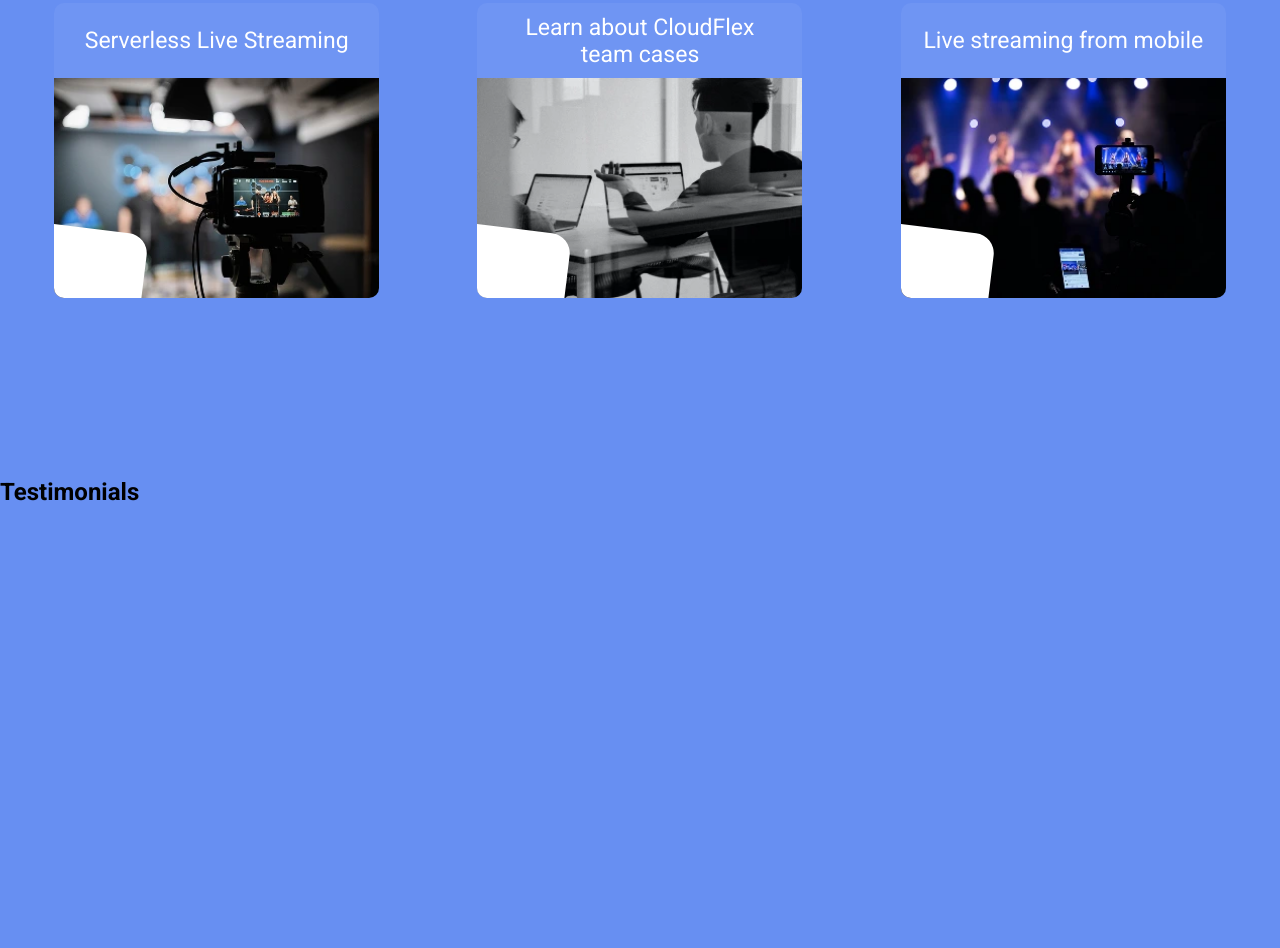
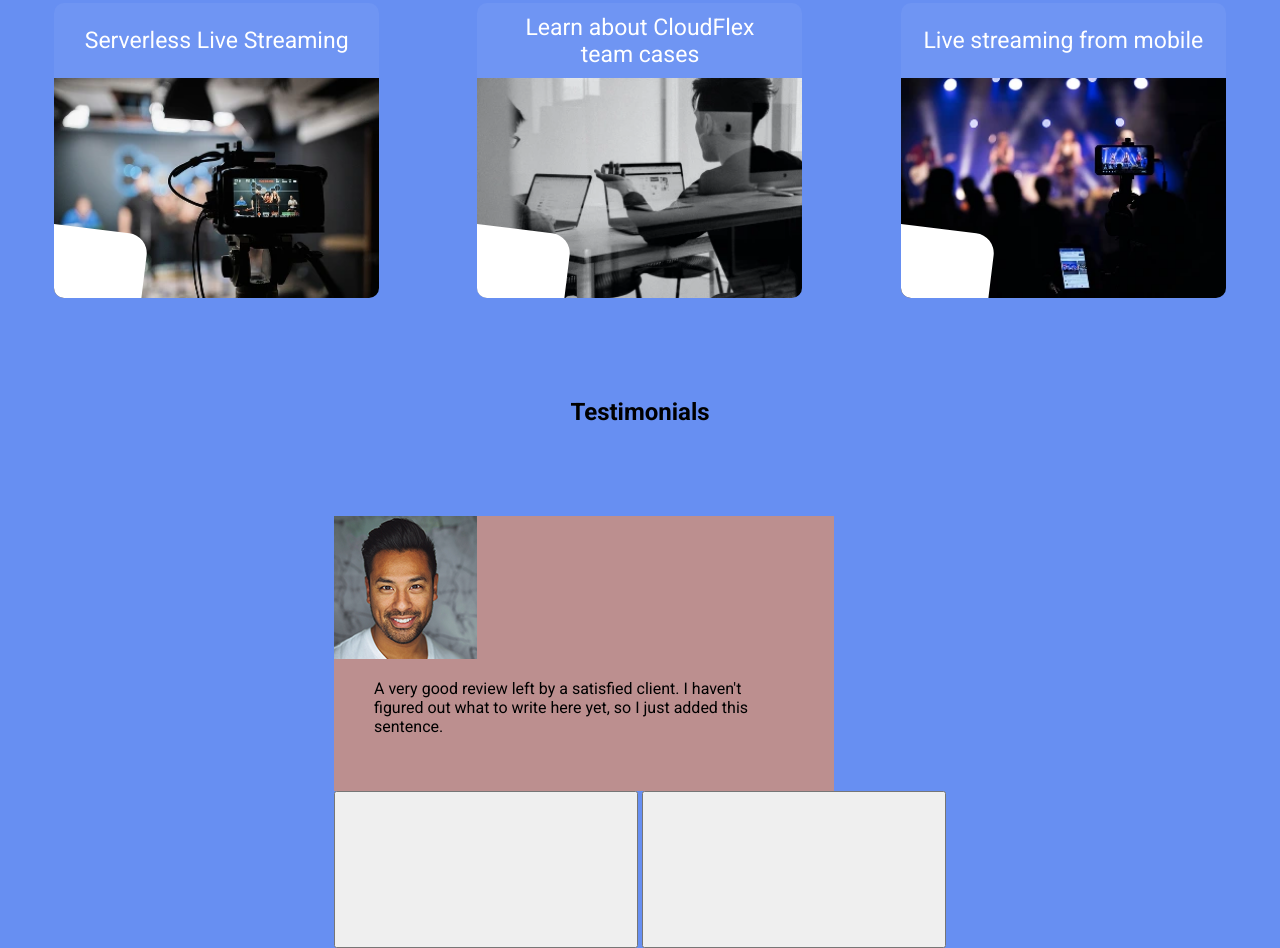
Before and after one commit to Anasteishahm/landing_live_streaming, a website built with Parcel: page index.html in a window 1280 px wide. Shown: the part 3916-4864 px from the top of the page. Before the commit the page ends 4422 px from the top, so only its background shows below. Built offline with nearby package versions, Linux system fonts and the light colour scheme; files whose address does not match are found by name.

Commit message:
Section Testimonials

```diff
--- a/index.html
+++ b/index.html
@@ -224,12 +224,45 @@
         </div>
     </section>
 
-    <section class="testimonials-section">
+    <section class="testimonials-section" aria-label="testimonials section">
         <div class="container">
             <div class="testimonials">
                 <h2 class="testimonials-title">Testimonials</h2>
 
-                <div class="testimonials__slider"></div>
+                <div class="testimonials__slider slider">
+                    <figure class="wave-card">
+                        <img src="./images/avatar.png" alt="" class="wave-card__avatar">
+
+                        <blockquote class="wave-card__quote" cite="https://happyclient.com">
+                            <p>
+                                A very good review left by a satisfied client.
+                                I haven't figured out what to write here yet,
+                                so I just added this sentence.
+                            </p>
+                        </blockquote>
+                    </figure>
+
+                    <button class="slider__left-btn">
+                        <svg class="slider__left-btn-icon" aria-label="arrow icon">
+                           <use href="assets/sprites.svg#arrow-icon"></use>
+                        </svg>
+                    </button>
+
+                    <button class="slider__right-btn">
+                        <svg class="slider__right-btn-icon" aria-label="arrow icon">
+                            <use href="assets/sprites.svg#arrow-icon"></use>
+                        </svg>
+                    </button>
+
+                    <div class="slider__points">
+                        <div class="slider__points-item"></div>
+                        <div class="slider__points-item"></div>
+                        <div class="slider__points-item"></div>
+                        <div class="slider__points-item"></div>
+                        <div class="slider__points-item"></div>
+                        <div class="slider__points-item"></div>
+                    </div>
+                </div>
             </div>
         </div>
     </section>
--- a/styles/_cards.scss
+++ b/styles/_cards.scss
@@ -113,3 +113,9 @@
     width: 300px;
   }
 }
+
+.wave-card {
+  width: 500px;
+  height: 275px;
+  background: url("assets/Rectangle 9.svg") center/cover no-repeat rosybrown;
+}
--- a/styles/_experience.scss
+++ b/styles/_experience.scss
@@ -2,7 +2,7 @@
 @use "mixins" as m;
 
 .experience {
-  padding: 180px 0;
+  padding: 180px 0 0 0;
   margin: 0 auto;
   text-align: center;
   @include m.d-flex(start, center, nowrap, column, 0, 90px);
--- a/styles/_importer.scss
+++ b/styles/_importer.scss
@@ -5,3 +5,4 @@
 @forward "work";
 @forward "about";
 @forward "experience";
+@forward "testimonials";
--- /dev/null
+++ b/styles/_testimonials.scss
@@ -0,0 +1,12 @@
+@use "variables" as v;
+@use "mixins" as m;
+
+.testimonials {
+  padding: 100px 0 0 0;
+  margin: 0 auto;
+  @include m.d-flex(start, center, nowrap, column, 0, 90px);
+
+  &__title {
+    @include m.font(60px, 400, v.$color_white);
+  }
+}
```
Also changed, not shown: assets/vector.svg (added), dist/index.css, images/avatar.png (added).
